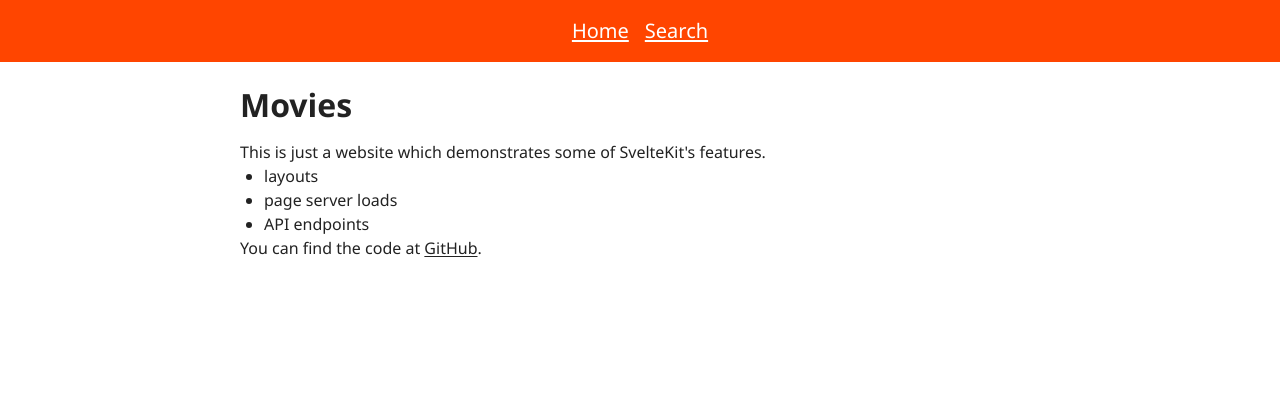
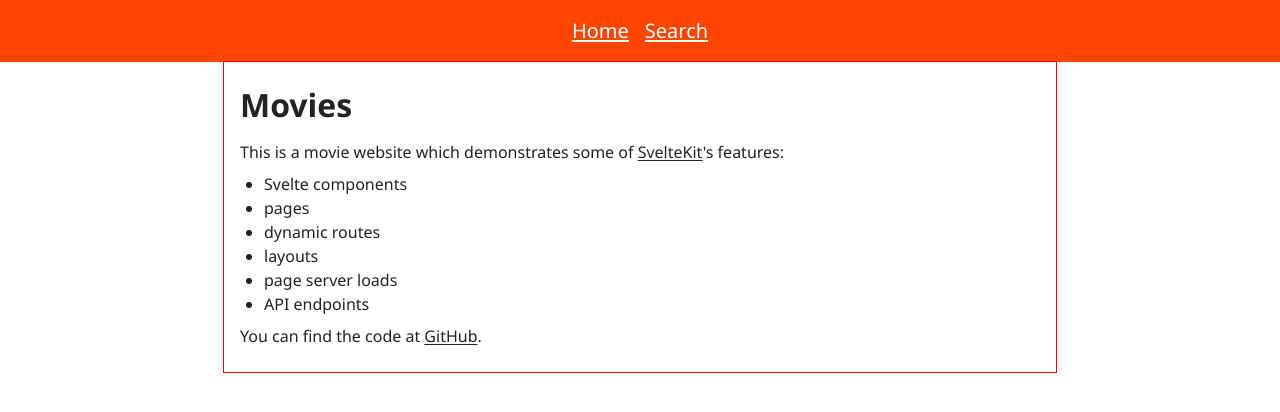
Before and after one commit to ScriptRaccoon/sveltekit-movies, a SvelteKit app: page / in a window 1280 px wide. Shown: the top 412 px of the page. Built offline with nearby package versions, Linux system fonts and the light colour scheme.

Commit message:
better intro text

```diff
--- a/src/routes/+layout.svelte
+++ b/src/routes/+layout.svelte
@@ -14,5 +14,6 @@
 		max-width: 52rem;
 		margin: 0 auto;
 		padding: 1.5rem 1rem;
+		outline: 1px solid red;
 	}
 </style>
--- a/src/routes/+page.svelte
+++ b/src/routes/+page.svelte
@@ -5,11 +5,16 @@
 <h1>Movies</h1>
 
 <p>
-	This is just a website which demonstrates some of SvelteKit's
-	features.
+	This is a movie website which demonstrates some of <a
+		href="https://kit.svelte.dev"
+		target="_blank">SvelteKit</a
+	>'s features:
 </p>
 
 <ul>
+	<li>Svelte components</li>
+	<li>pages</li>
+	<li>dynamic routes</li>
 	<li>layouts</li>
 	<li>page server loads</li>
 	<li>API endpoints</li>
@@ -24,6 +29,7 @@
 
 <style>
 	ul {
+		margin-block: 0.5rem;
 		margin-left: 1.5rem;
 	}
 </style>
```
